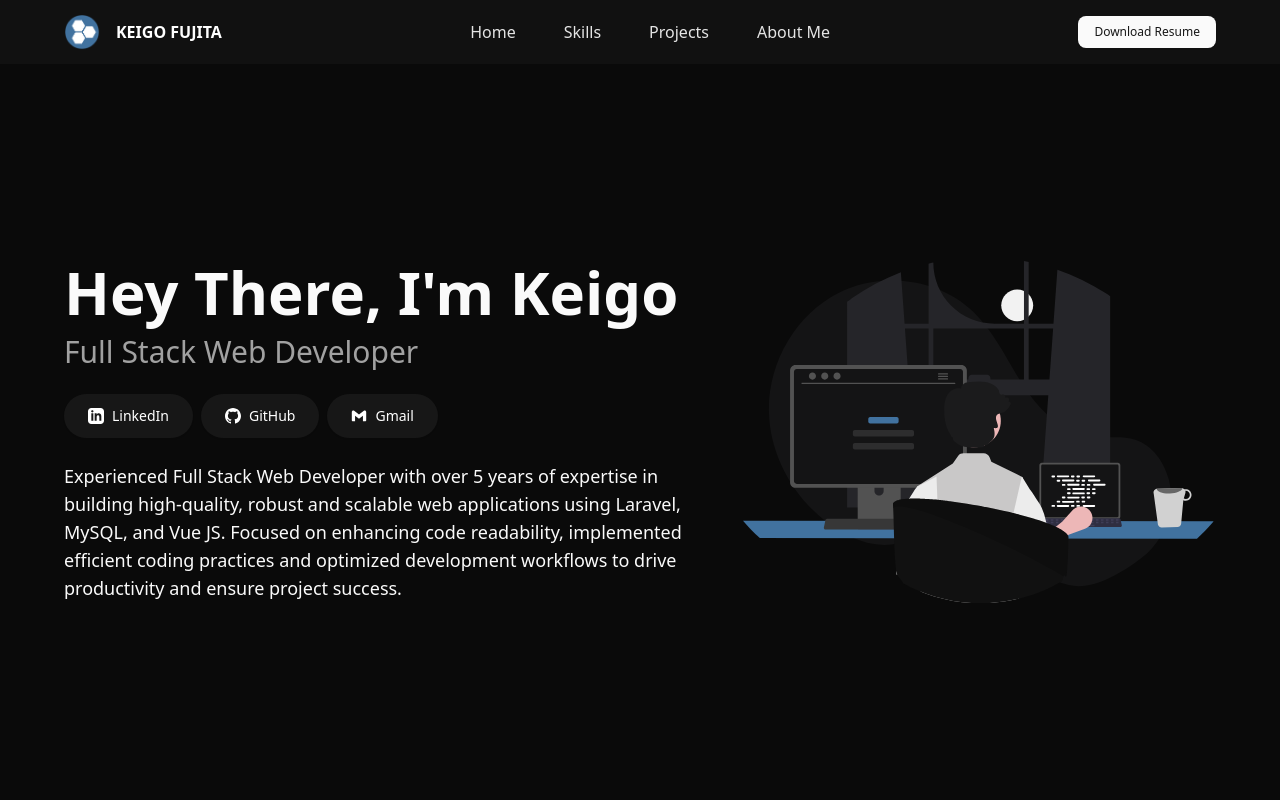
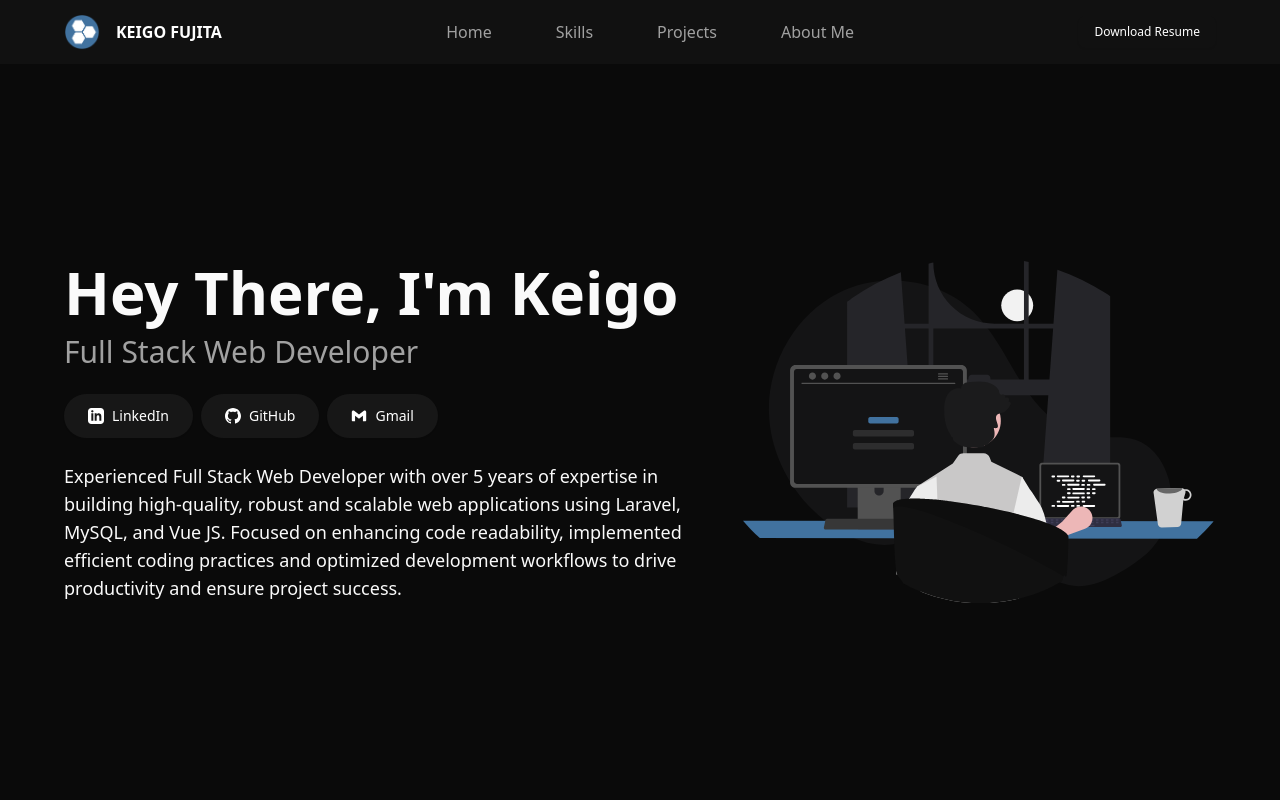
Before and after one commit to KeigoFujita/web-portfolio-v2, a Vue app: page / in a window 1280 px wide. Shown: the top 800 px of the page. Built offline with nearby package versions, Linux system fonts and the light colour scheme.

Commit message:
refactor: Update Navigation Bar Design

```diff
--- a/src/components/navigation/Navbar.vue
+++ b/src/components/navigation/Navbar.vue
@@ -23,26 +23,42 @@ const { scrollTo } = useScroll();
           </h1>
         </div>
         <div class="hidden md:block">
-          <ul class="flex items-center space-x-12">
+          <ul class="flex items-center space-x-8">
             <li class="dark:text-neutral-200">
-              <button @click="scrollTo('hero-section')">
+              <Button
+                variant="ghost"
+                class="text-base dark:text-neutral-400 dark:hover:text-white"
+                @click="scrollTo('hero-section')"
+              >
                 Home
-              </button>
+              </Button>
             </li>
             <li class="dark:text-neutral-200">
-              <button @click="scrollTo('skills-section')">
+              <Button
+                variant="ghost"
+                class="text-base dark:text-neutral-400 dark:hover:text-white"
+                @click="scrollTo('skills-section')"
+              >
                 Skills
-              </button>
+              </Button>
             </li>
             <li class="dark:text-neutral-200">
-              <button @click="scrollTo('projects-section')">
+              <Button
+                variant="ghost"
+                class="text-base dark:text-neutral-400 dark:hover:text-white"
+                @click="scrollTo('projects-section')"
+              >
                 Projects
-              </button>
+              </Button>
             </li>
             <li class="dark:text-neutral-200">
-              <button @click="scrollTo('about-section')">
+              <Button
+                variant="ghost"
+                class="text-base dark:text-neutral-400 dark:hover:text-white"
+                @click="scrollTo('about-section')"
+              >
                 About Me
-              </button>
+              </Button>
             </li>
           </ul>
         </div>
@@ -53,7 +69,7 @@ const { scrollTo } = useScroll();
             target="_blank"
             download
             size="sm"
-            class="text-xs px-4"
+            class="text-xs px-4 bg-brand text-white hover:bg-brand/80"
           >
             Download Resume
           </Button>
```
